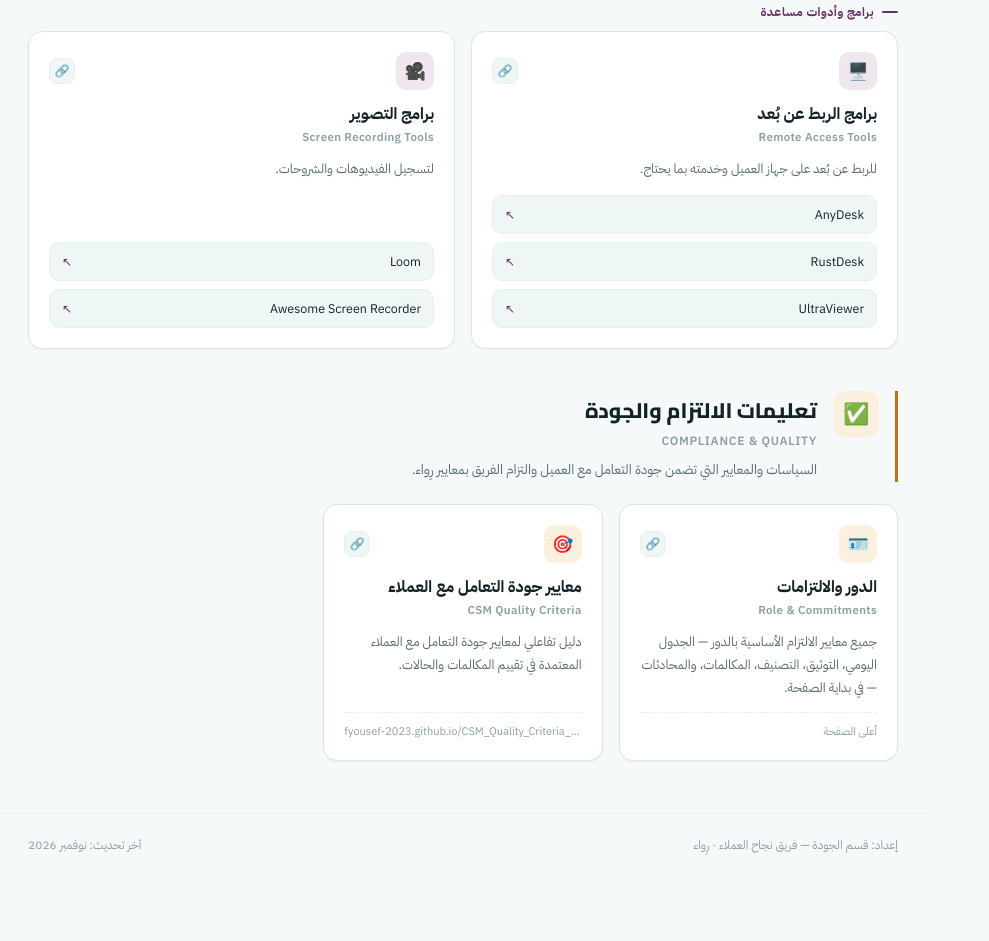
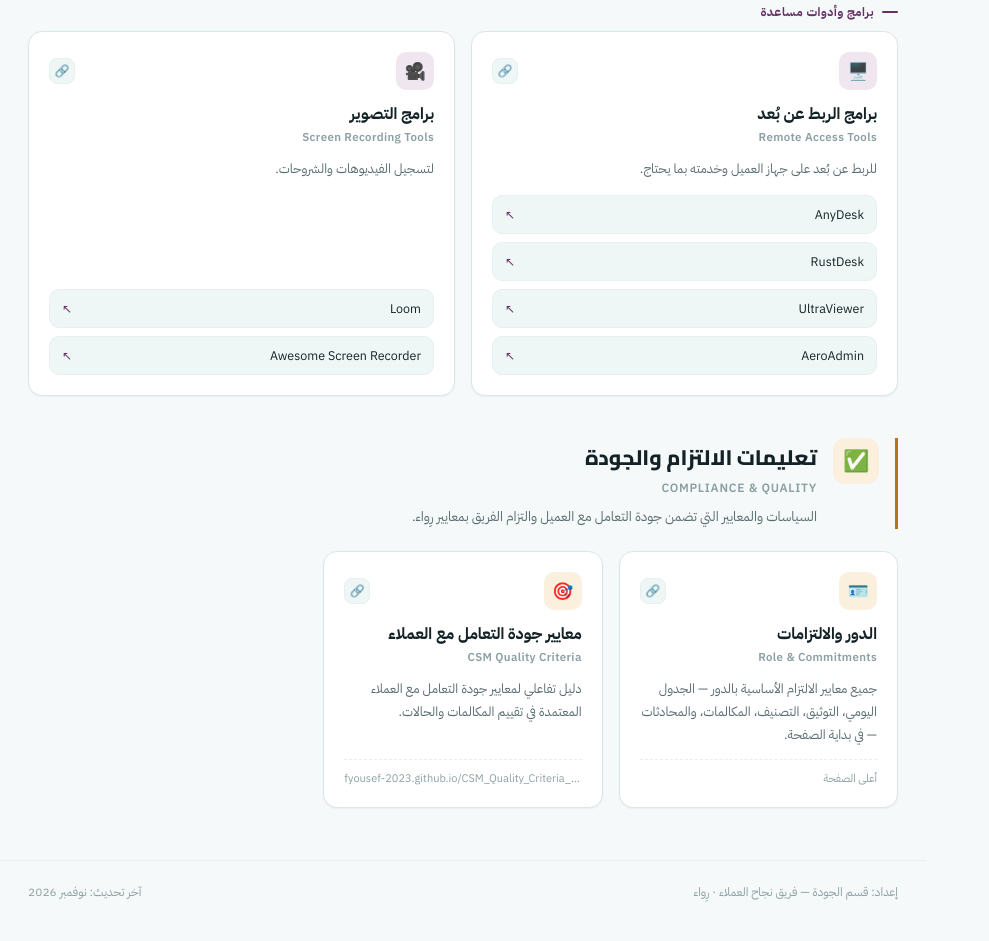
Before and after one commit to fyousef-2023/CSM-PORTAL, a plain HTML site: page index.html in a window 1280 px wide. Shown: the part 9134-10075 px from the top of the page, without its empty margins (0-989 px from the left). Before the commit the page ends 10028 px from the top, so only its background shows below. Drawn offline with Linux system fonts and the light colour scheme.

Commit message:
Update index.html

```diff
--- a/index.html
+++ b/index.html
@@ -1195,6 +1195,7 @@
             <a class="sublink" href="https://anydesk.com" target="_blank" rel="noopener"><span>AnyDesk</span><span class="arrow">↖</span></a>
             <a class="sublink" href="https://rustdesk.com" target="_blank" rel="noopener"><span>RustDesk</span><span class="arrow">↖</span></a>
             <a class="sublink" href="https://www.ultraviewer.net" target="_blank" rel="noopener"><span>UltraViewer</span><span class="arrow">↖</span></a>
+            <a class="sublink" href="https://www.aeroadmin.com/en/downloads.html" target="_blank" rel="noopener"><span>AeroAdmin</span><span class="arrow">↖</span></a>
           </div>
         </div>
 
```
